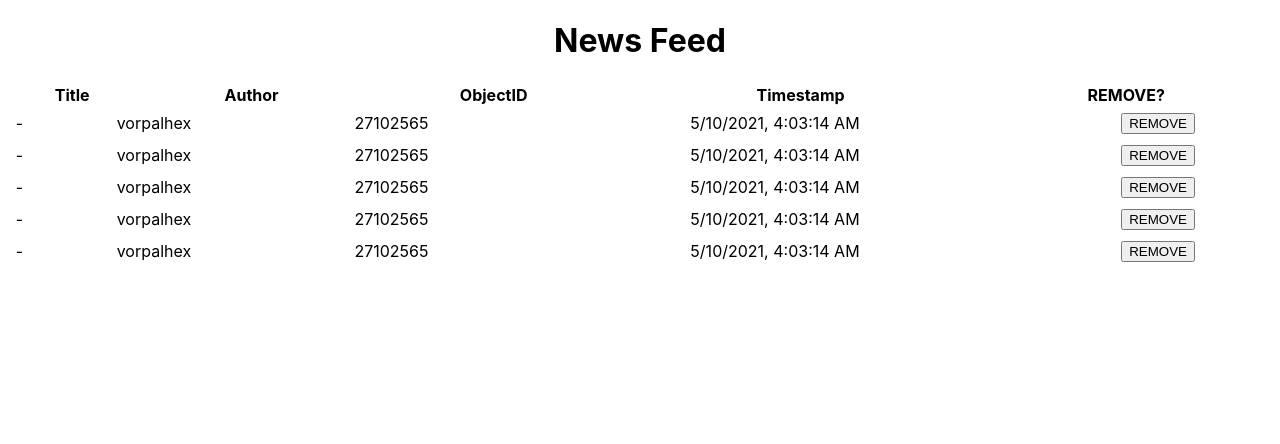
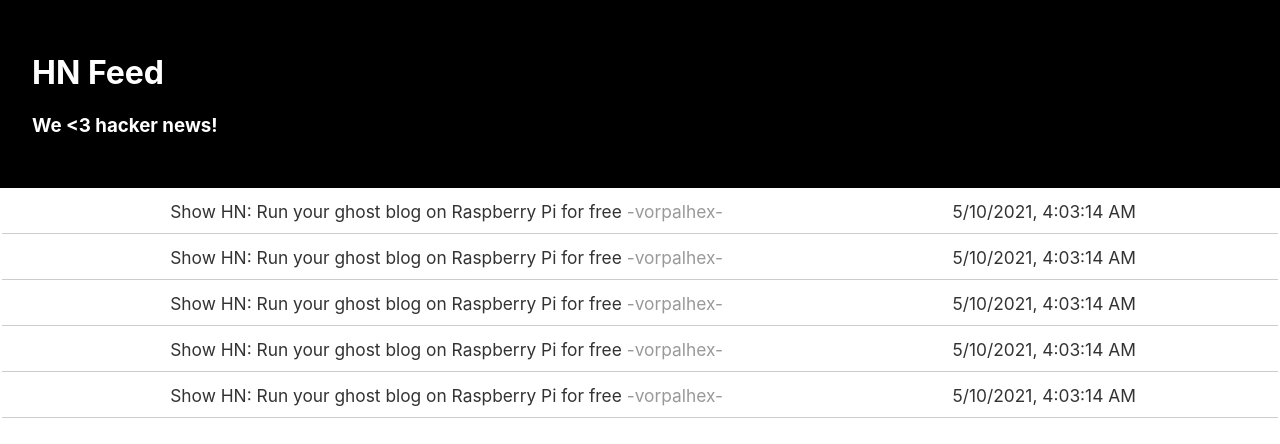
Before and after one commit to joseAbarcaSaavedra/reign-client, a React (Create React App) app: page / in a window 1280 px wide. Shown: the top 444 px of the page. Built offline with nearby package versions, Linux system fonts and the light colour scheme.

Commit message:
add table hover effect

```diff
--- a/src/App.js
+++ b/src/App.js
@@ -1,6 +1,6 @@
 import './App.css'
 import { FeedList } from './components/FeedList'
-
+import { PageHeader } from './components/PageHeader'
 const ITEM = {
   created_at: '2021-05-10T04:03:14.000Z',
   title: null,
@@ -24,9 +24,7 @@
 function App() {
   return (
     <div className='App'>
-      <header>
-        <h1>News Feed</h1>
-      </header>
+      <PageHeader title='HN Feed' subtitle='We <3 hacker news!' />
       <FeedList
         items={[ITEM, ITEM, ITEM, ITEM, ITEM]}
         columns={['Title', 'Author', 'ObjectID', 'Timestamp', 'REMOVE?']}
--- a/src/components/FeedItem/index.js
+++ b/src/components/FeedItem/index.js
@@ -1,27 +1,45 @@
-import React from 'react'
+import React, { useState } from 'react'
 import { DateInformation } from '../DateInformation'
 
-import { Table } from './styles'
+import { Table, Link, Author, RemoveContainer } from './styles'
 export const FeedItem = ({ data = {}, onRemove = () => {} }) => {
+  const [isShown, setIsShown] = useState(false)
+  const url = data ? data.story_url : ''
+  const onClick = () => {
+    console.log('redirect', data)
+    window.open(url, '_blank')
+  }
+
+  console.log('isShown', isShown)
   return (
     <>
-      <Table>
+      <Link
+        href={url}
+        onMouseEnter={() => setIsShown(true)}
+        onMouseLeave={() => setIsShown(false)}
+      >
+        <Table style={{ background: isShown ? '#fafafa' : '#fff' }}>
           <tbody>
             <tr>
-            <td>{(data && data.title) || '-'}</td>
-            <td>{(data && data.author) || '-'}</td>
-            <td>{(data && data.objectID) || '-'}</td>
+              <td colSpan={2}>
+                {(data && data.story_title) || (data && data.title)}{' '}
+                <Author>{(data && data.author) || '-'}</Author>
+              </td>
+              <td></td>
               <td>
                 <DateInformation date={(data && data.created_at_i) || null} />
               </td>
-            <td>
+              <RemoveContainer>
+                {isShown && (
                   <button type='button' onClick={() => onRemove(data)}>
                     REMOVE
                   </button>
-            </td>
+                )}
+              </RemoveContainer>
             </tr>
           </tbody>
         </Table>
+      </Link>
     </>
   )
 }
--- a/src/components/FeedItem/styles.js
+++ b/src/components/FeedItem/styles.js
@@ -1,4 +1,31 @@
 import styled from 'styled-components'
 export const Table = styled.table`
   width: 100%;
+  padding: 0.5rem 0;
+  background: #fff;
 `
+export const Link = styled.a`
+  & {
+    text-decoration: none;
+    color: #333;
+    font-size: 13pt;
+  }
+  &:hover {
+    background: #fafafa;
+  }
+`
+export const RemoveContainer = styled.td`
+  width: 80px;
+`
+export const Author = styled.span`
+  & {
+    color: #999;
+    font-size: 13pt;
+  }
+  &:after {
+    content: '-';
+  }
+  &:before {
+    content: '-';
+  }
+`
--- a/src/components/FeedList/index.js
+++ b/src/components/FeedList/index.js
@@ -1,6 +1,6 @@
 import React, { useState, useEffect } from 'react'
 import { FeedItem } from '../FeedItem'
-import { Table } from './styles'
+import { Table, TdBordered } from './styles'
 
 const getItemKey = (item) => (item && item.objectID) || JSON.stringify(item)
 
@@ -33,23 +33,23 @@
     <div>
       <section>
         <Table>
-          <thead>
+          {/* <thead>
             <tr>
               {columns.map((col, key) => (
                 <th key={key}>{col}</th>
               ))}
             </tr>
-          </thead>
+          </thead> */}
           <tbody>
             {feed.map((item, key) => (
               <tr key={key}>
-                <td colSpan={columns.length || 5}>
+                <TdBordered colSpan={columns.length || 4}>
                   <FeedItem
                     key={key}
                     data={{ ...item, key }}
                     onRemove={onRemoveItem}
                   />
-                </td>
+                </TdBordered>
               </tr>
             ))}
           </tbody>
--- a/src/components/FeedList/styles.js
+++ b/src/components/FeedList/styles.js
@@ -3,6 +3,11 @@
 export const Table = styled.table`
   width: 100%;
 `
+
+export const TdBordered = styled.td`
+  border-bottom: 1px solid #ccc;
+  padding: 0;
+`
 export const TrLeft = styled.tr`
   text-align: left;
 `
--- /dev/null
+++ b/src/components/PageHeader/index.js
@@ -0,0 +1,10 @@
+import React from 'react'
+import { Container, H1, H3 } from './styles'
+export const PageHeader = ({ title = '', subtitle = '' }) => {
+  return (
+    <Container>
+      <H1>{title}</H1>
+      <H3>{subtitle}</H3>
+    </Container>
+  )
+}
--- /dev/null
+++ b/src/components/PageHeader/styles.js
@@ -0,0 +1,14 @@
+import styled from 'styled-components'
+
+export const Container = styled.header`
+  background: black;
+  padding: 2rem;
+  color: white;
+`
+export const H1 = styled.h1`
+  text-align: left;
+`
+
+export const H3 = styled.h3`
+  text-align: left;
+`
```
Lines whose indentation alone changed are shown as unchanged.
